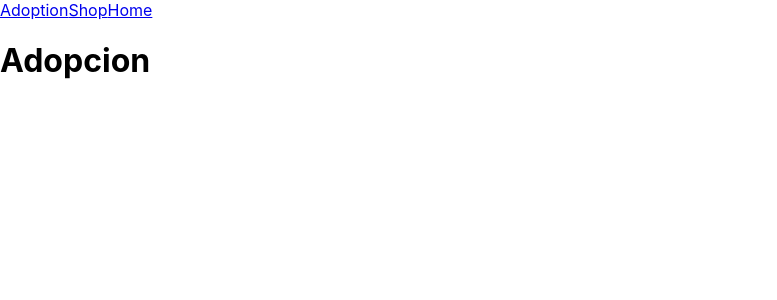
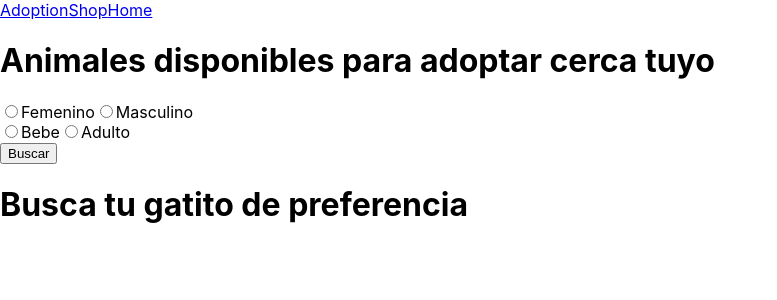
Before and after one commit to tefiavalos/web-adopcion, a React (Create React App) app: page /adoption in a window 1280 px wide. Shown: the top 300 px of the page, without its empty margins (0-777 px from the left). Built offline with nearby package versions, Linux system fonts and the light colour scheme.

Commit message:
avances en la sección de adopción

```diff
--- a/src/components/Adoption.js
+++ b/src/components/Adoption.js
@@ -1,15 +1,73 @@
-import React, {useState, useEffect} from 'react';
+import React, { useState, useEffect } from 'react';
+import Card from './Card';
 
 const Adoption = () => {
-    return(
-    <h1>Adopcion</h1>
-    )
-/*useEffect(()=> {
-    fetch(`https://api.petfinder.com/v2/animals`)
-      .then(res => res.json())
-      .then(data => console.log(data))
-    })*/
+  const [gatos, setGatos] = useState([]);
+  // Esto lo comentamos porque al final vamos a hacer esta parte de la adopción de otra manera, pero lo vamos a necesitar.
 
+  // useEffect(() => {
+  //   // Armamos el objeto con la información que pide el endpoint de la generación del token. Los datos
+  //   // lo sacamos de la información de la página y Pieri obtuvo la info de client_id  client_
+  //   let data = {
+  //     grant_type: "client_credentials",
+  //     client_id: "ulGkNV7DwLchu4pT5ez9smmhYcGxsgYkxtbA9qWqVPoopzbsPK",
+  //     client_secret: "BhpgVIJenmGKV1VpU2M42Fr88aECxIwK8uRvHLQW"
+  //   }
+  //   // Obtenemos el token necesario para poder llamar a la api y obtener lo gatos.
+  //   fetch(`https://api.petfinder.com/v2/oauth2/token`, {
+  //     method: 'POST',
+  //     headers: {
+  //       'Content-Type': 'application/json',
+  //       'Accept': '*/*'
+  //     },
+  //     body: JSON.stringify(data),
+  //   })
+  //     .then(res => res.json())
+  //     .then(dataToken => {
+  //       fetch(`https://api.petfinder.com/v2/animals?type=cat&status=adoptable&limit=100`, {
+  //         method: 'GET',
+  //         headers: {
+  //           'Content-Type': 'application/json',
+  //           'Accept': '*/*',
+  //           'Authorization': `Bearer ${dataToken.access_token}`
+  //         },
+  //       })
+  //         .then(res => res.json())
+  //         .then(data => {
+  //           let tresAnimales = [];
+  //           // Filtramos para quedarnos solo con los que tengan fotos. Porque vimos que los primeros 20 no tenían.
+  //           let animalesConFoto = data.animals.filter(element => {
+  //               return element.photos.length !== 0;
+  //           });
+  //           // Filtramos 3 gatitos para mostrar algo. Esto + lo de arriba después podríamos mejorarlo con un reduce
+  //           for (let i = 0; i < 3; i++) {
+  //             tresAnimales[i] = animalesConFoto[i];
+  //           }
+  //           //console.log(tresAnimales);
+  //           setGatos(tresAnimales);
+  //         })
+  //     })
+  // }, []);
+
+  return (
+    <>
+      <h1>Animales disponibles para adoptar cerca tuyo</h1>
+      <form>
+        <div class="sexo">
+          <input type="radio" name="sexo" value="female" />Femenino
+          <input type="radio" name="sexo" value="male" />Masculino
+        </div>
+        <div class="edad">
+          <input type="radio" name="edad" value="baby" />Bebe
+          <input type="radio" name="edad" value="senior" />Adulto
+        </div>
+        <button type="submit">Buscar</button>
+      </form>
+      {gatos.length !== 0 ? gatos.map((gato, index) => {
+        return <Card textoBoton={gato.name} key={index} imagen={gato.photos[0].medium} />
+      }) : <h1>Busca tu gatito de preferencia</h1>}
+    </>
+  )
 }
 
-export default Adoption
+export default Adoption;
--- /dev/null
+++ b/src/components/Card.js
@@ -0,0 +1,17 @@
+import React from 'react';
+
+const Card = (props) => {
+    console.log(props.imagen);
+    return (
+        <div>
+            <a href="/">
+                <img src={props.imagen} alt=""></img>
+                <div>
+                    <span>{props.textoBoton}</span>
+                </div>
+            </a>
+        </div>
+    )
+};
+
+export default Card;
--- a/src/components/Nav.js
+++ b/src/components/Nav.js
@@ -1,4 +1,4 @@
-import React, { useState } from 'react';
+import React from 'react';
 import {Link} from 'react-router-dom'
 
 const Nav = () => {
--- a/src/components/Search.js
+++ b/src/components/Search.js
@@ -1,4 +1,4 @@
-import React, {useState} from 'react';
+import React from 'react';
 
 const Search = () => {
     return(
--- a/src/components/Shop.js
+++ b/src/components/Shop.js
@@ -1,4 +1,4 @@
-import React, {useState, useEffect} from 'react';
+import React from 'react';
 
 const Shop = () => {
     return(
```
Also changed, not shown: src/App.js (+1 -8 lines).
